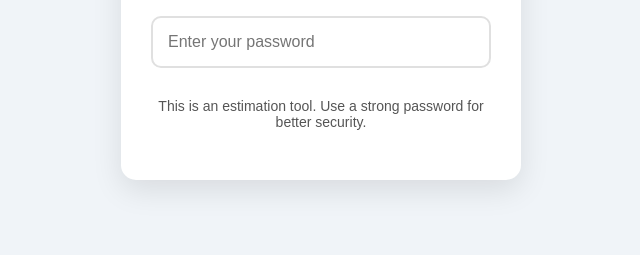
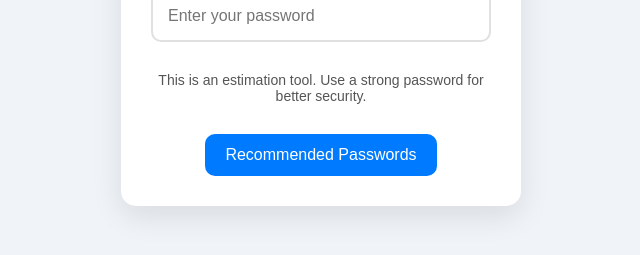
Before and after one commit to NebulaServicesA/passwordcrackerwebsite, a plain HTML site: page index.html in a window 1280 px wide. Shown: the part 369-624 px from the top of the page, without its empty margins (319-959 px from the left). Drawn offline with Linux system fonts and the light colour scheme.

Commit message:
Update index.html

```diff
--- a/index.html
+++ b/index.html
@@ -70,6 +70,26 @@
             font-size: 14px;
             color: #888;
         }
+
+        .button-container {
+            margin-top: 30px;
+        }
+
+        .btn {
+            background-color: #007BFF;
+            color: white;
+            border: none;
+            padding: 12px 20px;
+            font-size: 16px;
+            border-radius: 10px;
+            cursor: pointer;
+            transition: background-color 0.3s ease;
+        }
+
+        .btn:hover {
+            background-color: #0056b3;
+        }
+
     </style>
 </head>
 <body>
@@ -81,6 +101,9 @@
         <div class="result" id="result"></div>
         <div class="footer">
             <p>This is an estimation tool. Use a strong password for better security.</p>
+        </div>
+        <div class="button-container">
+            <button class="btn" onclick="window.location.href='recommended-passwords.html'">Recommended Passwords</button>
         </div>
     </div>
 
```
